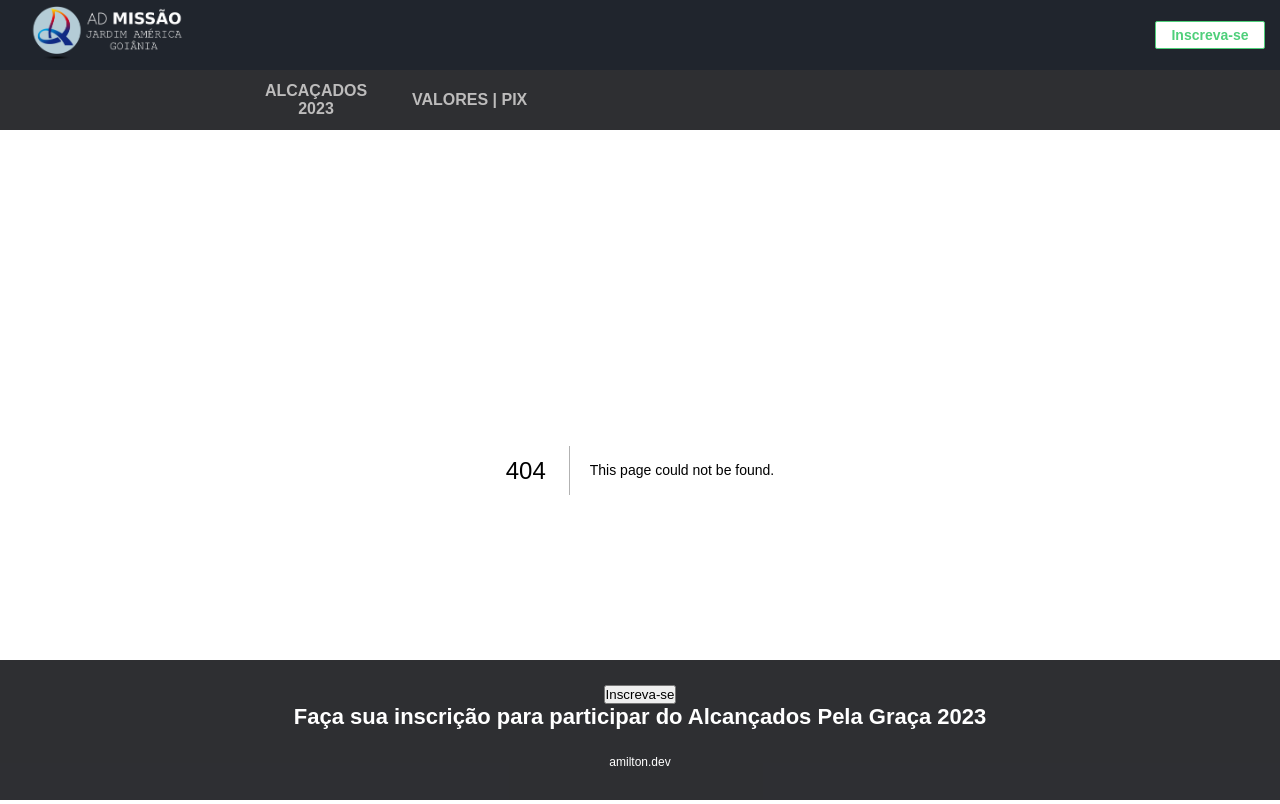
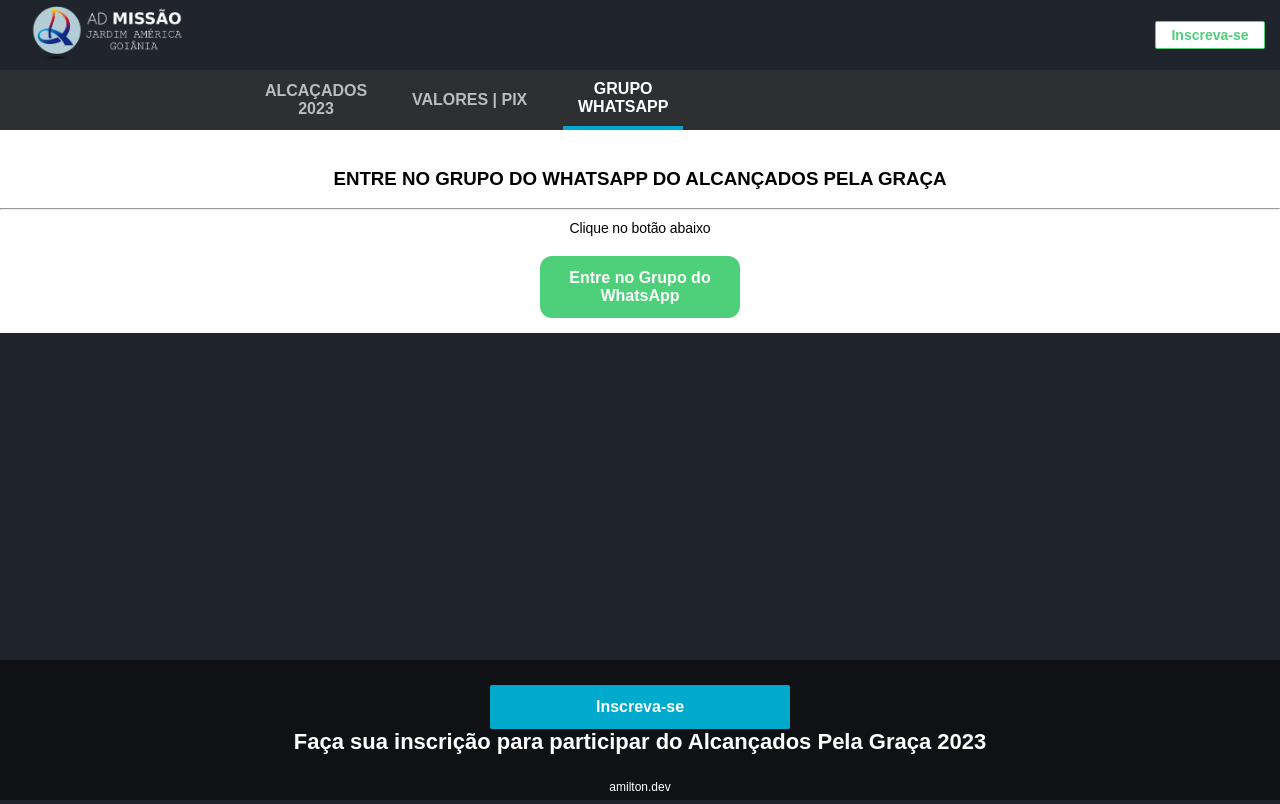
Before and after one commit to AmiltonSantos/alcancadosPelaGraca, a Next.js app: page /grupowhatsapp in a window 1280 px wide. Before the commit this address had no page. Built offline with nearby package versions, Linux system fonts and the light colour scheme; a web font is replaced by a local one.

Commit message:
:art: implementa menu grupo whatsapp

```diff
--- a/Data/navContent.js
+++ b/Data/navContent.js
@@ -2,4 +2,5 @@
 export const navObjects = [
     { id: 1, pathname: "/", name: 'ALCAÇADOS 2023', style: "active1" },
     { id: 2, pathname: "/pix", name: 'VALORES | PIX', style: "active2" },
+    { id: 3, pathname: "/grupowhatsapp", name: 'GRUPO WHATSAPP', style: "active3" },
   ];
--- a/components/Footer.jsx
+++ b/components/Footer.jsx
@@ -22,6 +22,8 @@ const Footer = ({ openModal }) => {
     className = "ctaButton1";
   } else if (router.pathname === "/pix") {
     className = "ctaButton2";
+  } else if (router.pathname === "/grupowhatsapp") {
+    className = "ctaButton3";
   }
 
   // storing fetched data to state
--- /dev/null
+++ b/pages/grupowhatsapp.jsx
@@ -0,0 +1,32 @@
+import { useState } from "react";
+import 'react-toastify/dist/ReactToastify.css';
+
+const Grupowhatsapp = () => {
+  const [isOpen, setIsOpen] = useState(false);
+
+  function toggleModal() {
+    setIsOpen(!isOpen);
+    if (isOpen === true) {
+      //Link do grupo do whatsapp
+      document.location.href = 'https://chat.whatsapp.com/GsXG9wJeSrY5xHcDDEW8EK';
+    }
+  }
+
+  return (
+    <div className="whatsappContainer">
+      <br></br>
+
+      <h3>ENTRE NO GRUPO DO WHATSAPP DO ALCANÇADOS PELA GRAÇA</h3>
+
+      <br></br>
+      <hr />
+      <p className="newCustomer">
+        Clique no botão abaixo
+      </p>
+
+      <button className="ctaButtonTaxa" onClick={toggleModal}>Entre no Grupo do WhatsApp</button>
+    </div>
+  );
+};
+
+export default Grupowhatsapp;
--- a/styles/globals.css
+++ b/styles/globals.css
@@ -63,7 +63,14 @@ a {
 .pixContainer {
   margin: 0;
   text-align: center;
-  padding-top: 30px;
+  padding-top: 50px;
+  background-color: white;
+}
+
+.whatsappContainer {
+  margin: 0;
+  text-align: center;
+  padding-top: 80px;
   background-color: white;
 }
 
@@ -249,6 +256,7 @@ a {
   border-bottom: rgb(202, 36, 36) 4px solid;
 }
 .active3 {
+  width: 120px;
   display: grid;
   align-items: center;
   text-align: center;
```
Also changed, not shown: pages/pix.jsx (+1 -11 lines).
